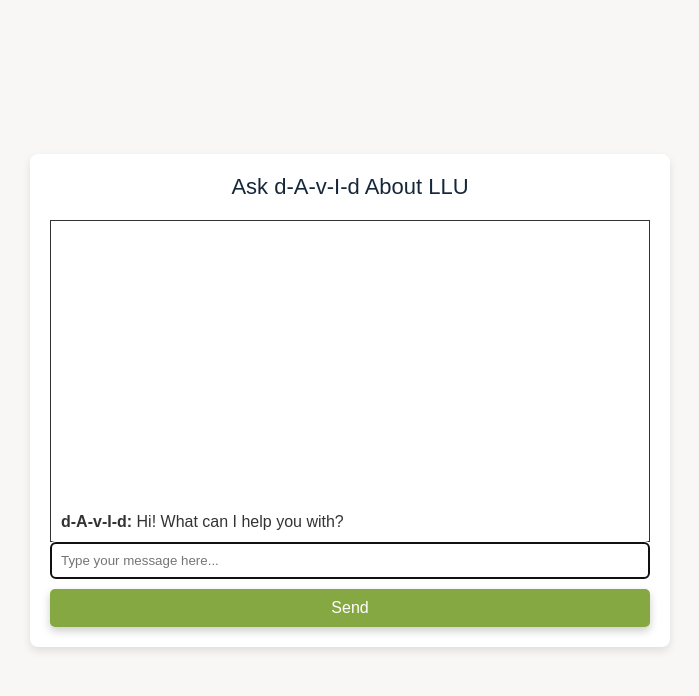
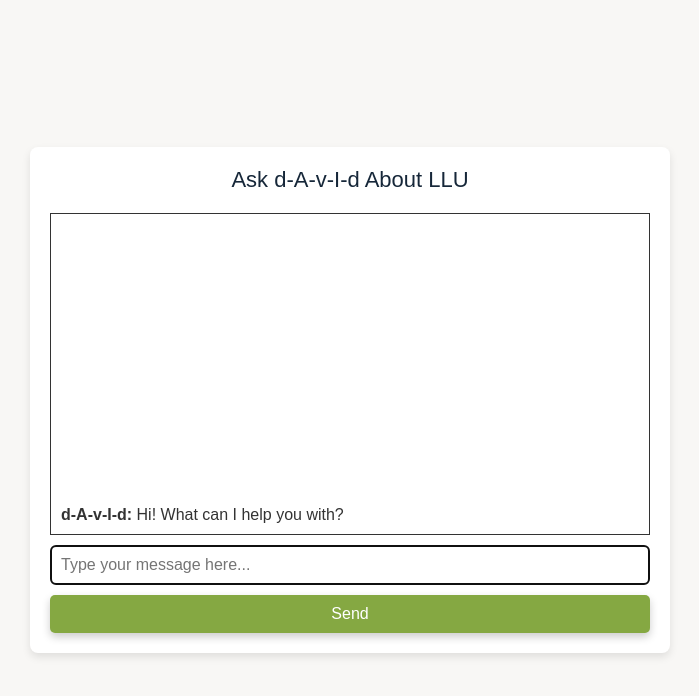
Before and after one commit to LivinLL/chatbase-real, a Flask app: page / in a window 1280 px wide. Shown: the top 696 px of the page, without its empty margins (290-989 px from the left). Run offline with Flask 3, Linux system fonts and the light colour scheme.

Commit message:
Set font size/centering of input box

```diff
--- a/templates/index.html
+++ b/templates/index.html
@@ -39,13 +39,16 @@
         }
 
         input[type="text"] {
-            width: 100%; /* Ensure it fills the container */
+            width: 100%; /* Ensure it fills 90% of the container's width */
+            font-size: 16px;
             padding: 10px;
             border-radius: 5px;
             border: 1px solid #ccc;
-            margin-bottom: 10px;
+            margin: 10px auto 10px auto; /* Center the input horizontally */
+            display: block; /* Allow margin auto to work for horizontal centering */
             box-sizing: border-box; /* Prevent overflow caused by padding */
         }
+
         .submit-btn {
             font-size: 16px; /* Slightly smaller for mobile */
             padding: 10px 15px;
```
